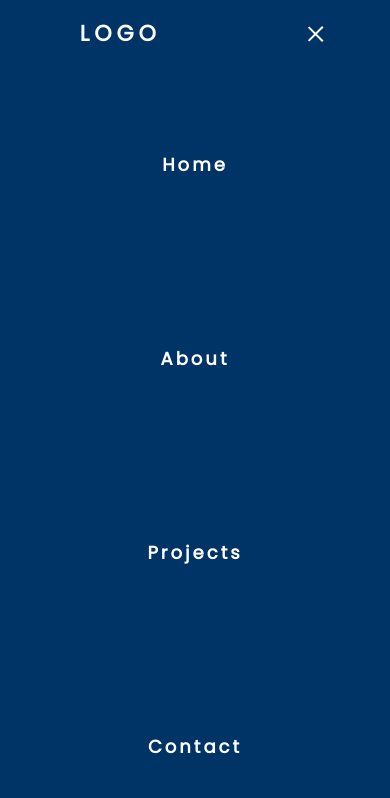
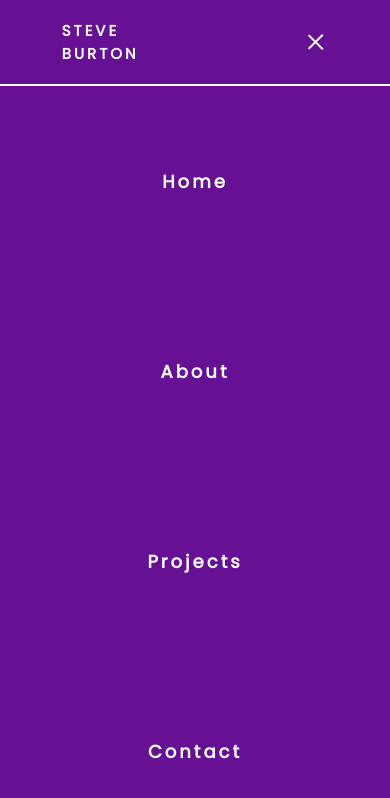
Before and after one commit to SteveBurtonWebDev/portfolio, a website: page index.html in a window 390 px wide. Both pictures are taken after a click on the element 315 px from the left and 33 px from the top of the page. Drawn offline with Linux system fonts and the light colour scheme.

Commit message:
changed nav colour

```diff
--- a/app.js
+++ b/app.js
@@ -11,7 +11,7 @@ const navSlide = () => {
           if(link.style.animation) {
               link.style.animation =''
           } else {
-            link.style.animation = `navLinkFade 0.5s ease forwards ${index / 4 + 0.3}s`;
+            link.style.animation = `navLinkFade 0.5s ease forwards ${index / 4 + 0.2}s`;
           }
 
 
--- a/index.html
+++ b/index.html
@@ -9,7 +9,7 @@
 
   <body>
     <nav>
-      <h1>LOGO</h1>
+      <h1>STEVE BURTON</h1>
       <ul class="navlinks">
         <li><a href="#">Home</a></li>
         <li><a href="#">About</a></li>
--- a/style.css
+++ b/style.css
@@ -7,15 +7,15 @@ nav {
     display: flex;
     justify-content: space-around;
     align-items: center;
-    background-color:#003366;
+    background-color:#661194;
     width: 100%;
-    min-height: 8vh;
+    min-height: 10vh;
     font-family: 'Poppins', sans-serif;
 }
 
 h1 {
     width: 30%;
-    font-size: 22px;
+    font-size: 20px;
     letter-spacing: 5px;
     color: #fff;
     text-align: center;
@@ -61,13 +61,21 @@ h1 {
         overflow-x: hidden;
     }
 
+    h1 {
+        font-size: 15px;
+        letter-spacing: 3px;
+        text-align: left;
+        }
+
+
     .navlinks {
-        min-height: 92vh;
+        min-height: 90vh;
+        border-top: 2px solid white;
         flex-direction: column;
         align-items: center;
-        background-color: #003366;
+        background-color: #661194;
         position: absolute;
-        top: 8vh;
+        top: 10vh;
         width: 100%;
         right: 0px;
         transform: translateX(100%);
```
